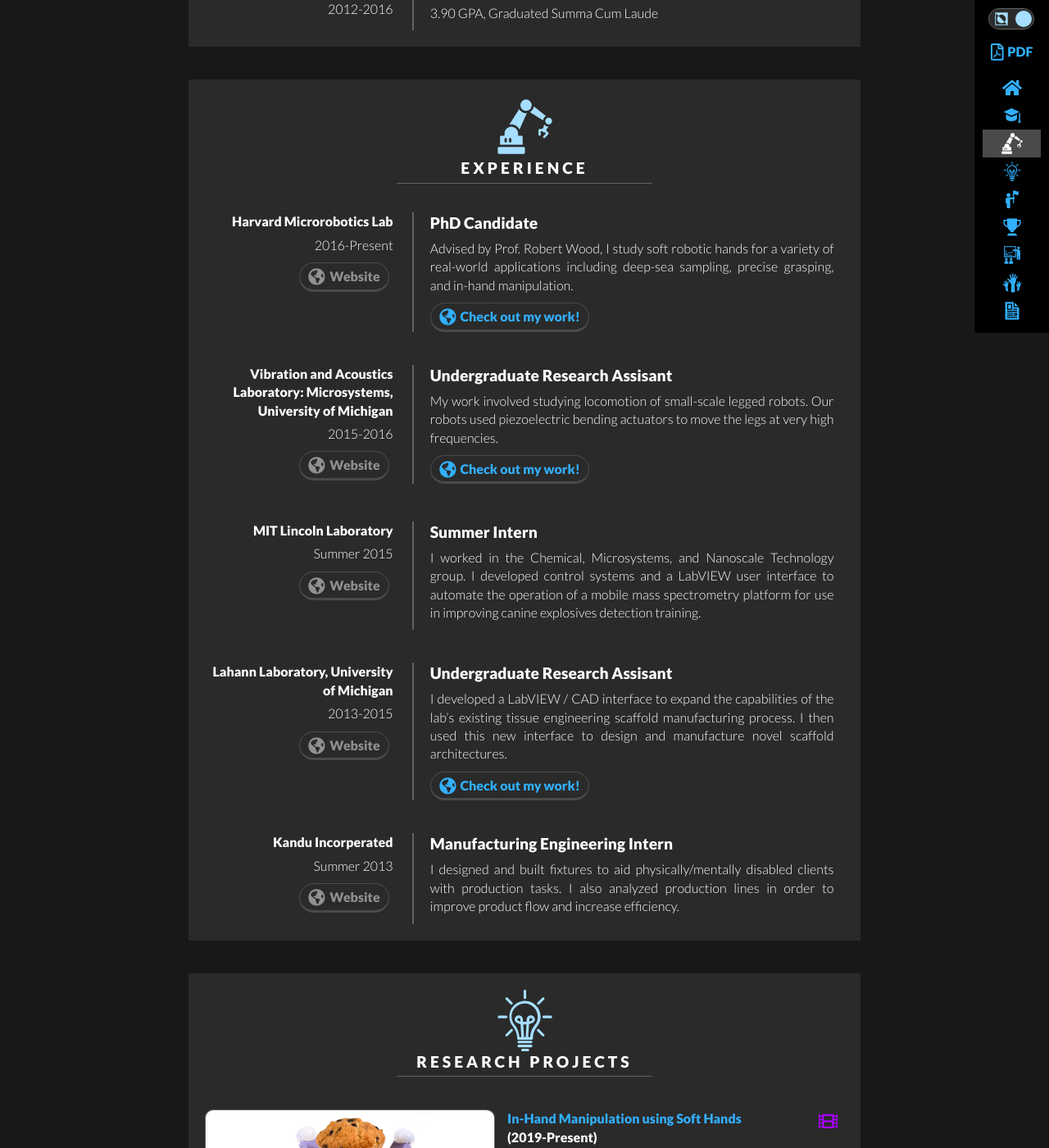
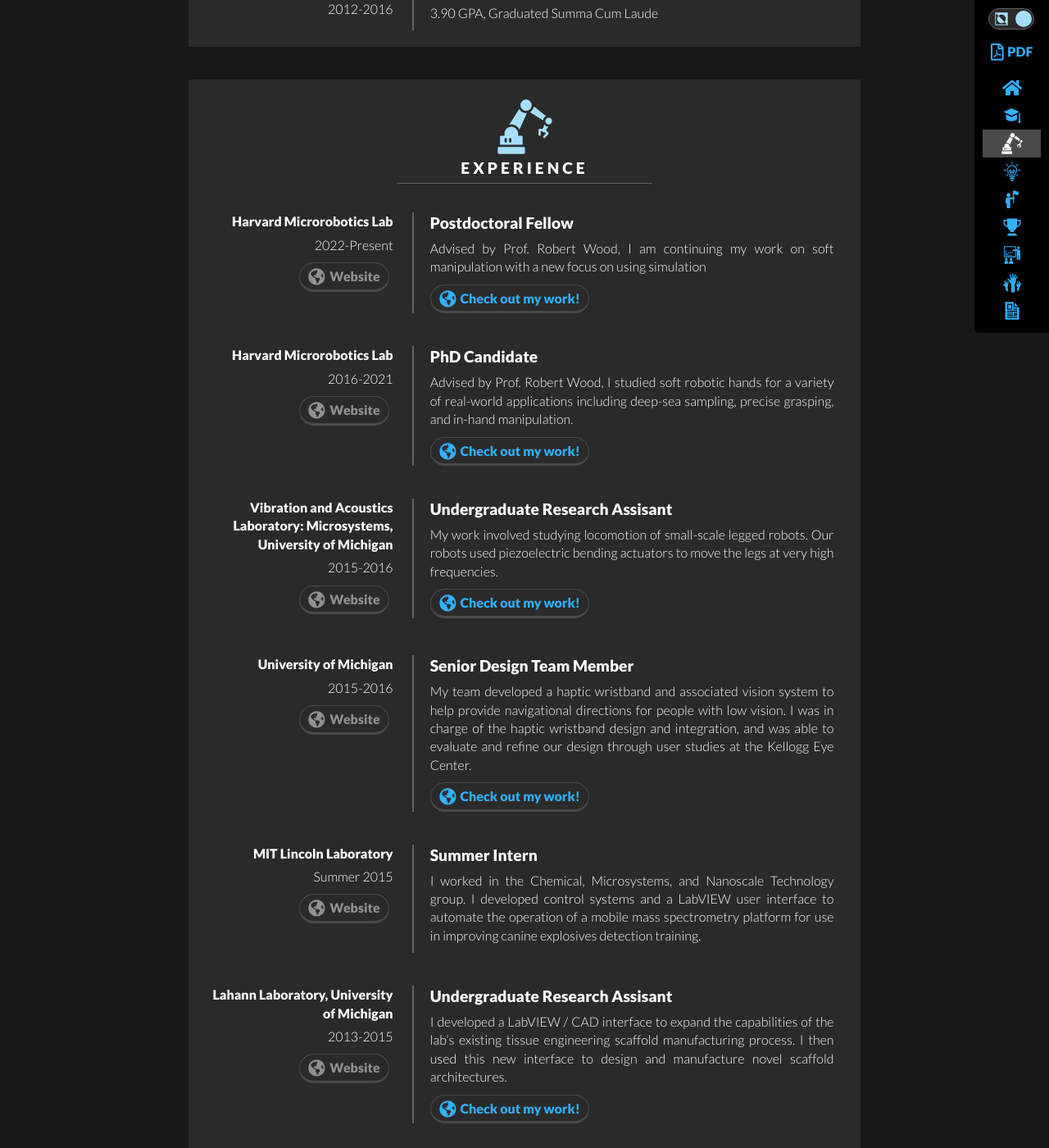
Before and after one commit to cbteeple/cbteeple.github.io, a Jekyll site: the page built from index.html, in a window 1280 px wide and 1400 px high, scrolled down 1018 px. Shown: the whole window at 82% size. Built offline with Jekyll 4.4.1, drawn with Linux system fonts in a browser that asks for light colours; nearby versions of some CDN libraries.

Commit message:
Update jobs.yml

```diff
--- a/_data/jobs.yml
+++ b/_data/jobs.yml
@@ -1,14 +1,28 @@
+-   title: Postdoctoral Fellow
+    company: Harvard Microrobotics Lab
+    company_site: micro.seas.harvard.edu
+    description: Advised by Prof. Robert Wood, I am continuing my work on soft manipulation with a new focus on using simulation
+    period: 2022-Present
+    link: https://clarkteeple.weebly.com/research.html
+
 -   title: PhD Candidate
     company: Harvard Microrobotics Lab
     company_site: micro.seas.harvard.edu
-    description: Advised by Prof. Robert Wood, I study soft robotic hands for a variety of real-world applications including deep-sea sampling, precise grasping, and in-hand manipulation.
-    period: 2016-Present
+    description: Advised by Prof. Robert Wood, I studied soft robotic hands for a variety of real-world applications including deep-sea sampling, precise grasping, and in-hand manipulation.
+    period: 2016-2021
     link: https://clarkteeple.weebly.com/research.html
 
 -   title: 'Undergraduate Research Assisant'
     company: 'Vibration and Acoustics Laboratory: Microsystems, University of Michigan'
     company_site: https://microsystems.engin.umich.edu/
     description: My work involved studying locomotion of small-scale legged robots. Our robots used piezoelectric bending actuators to move the legs at very high frequencies.
+    period: 2015-2016
+    link: https://clarkteeple.weebly.com/research.html
+
+-   title: 'Senior Design Team Member'
+    company: 'University of Michigan'
+    company_site: https://clarkteeple.weebly.com/senior-design-eng-490.html
+    description: My team developed a haptic wristband and associated vision system to help provide navigational directions for people with low vision. I was in charge of the haptic wristband design and integration, and was able to evaluate and refine our design through user studies at the Kellogg Eye Center.
     period: 2015-2016
     link: https://clarkteeple.weebly.com/research.html
 
```
